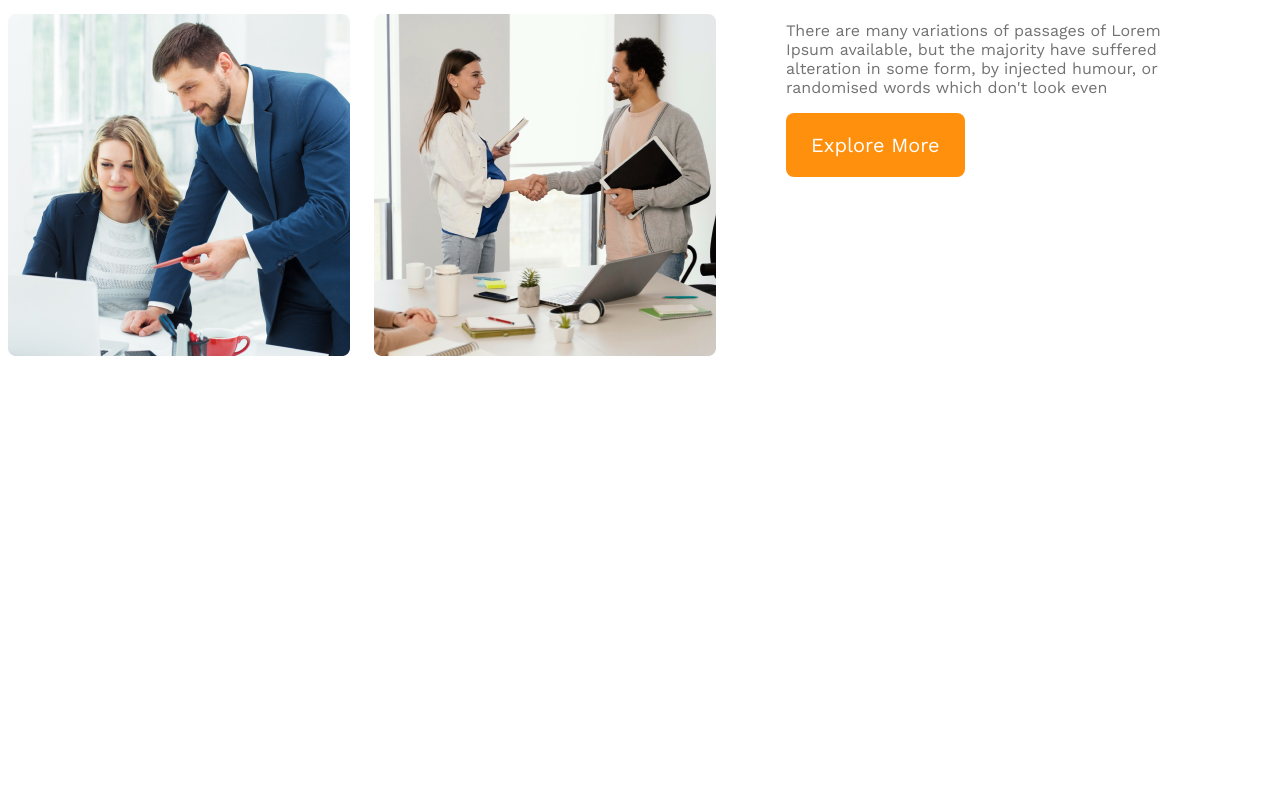
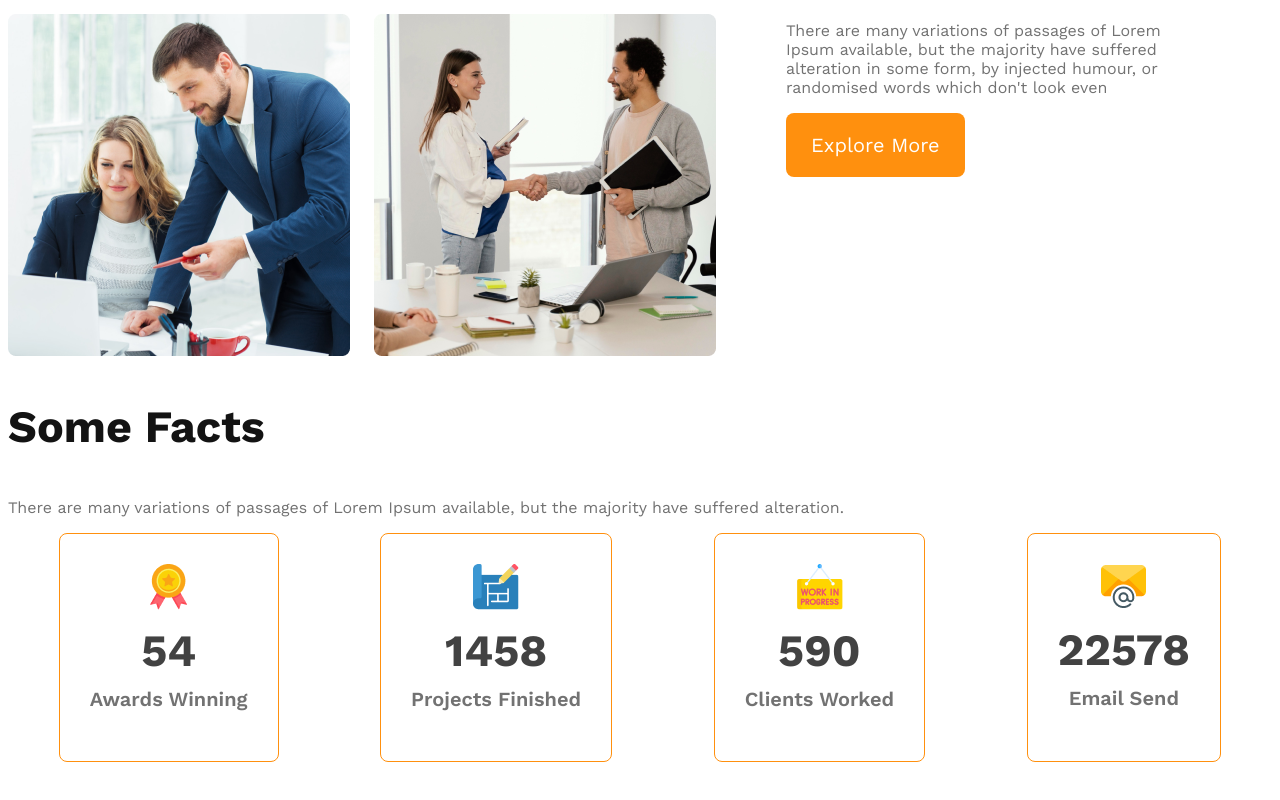
Before and after one commit to Zhyphez/g3-Architects-Website, a plain HTML site: page index.html in a window 1280 px wide. Shown: the part 1277-2077 px from the top of the page. Before the commit the page ends 1703 px from the top, so only its background shows below. Drawn offline with nearby package versions, Linux system fonts and the light colour scheme.

Commit message:
Facts and more

```diff
--- a/Styles/Architect.css
+++ b/Styles/Architect.css
@@ -22,6 +22,13 @@
     border: 0;
 }
 
+.section-title {
+    font-size: 2.8rem;
+    font-weight: 700;
+    color: #131313;
+}
+
+
 /* header styles */
 header {
     background: rgba(255, 144, 14, 0.10);
@@ -32,12 +39,6 @@ nav {
     display: flex;
     justify-content: space-between;
     align-items: center;
-}
-
-.nav-title {
-    font-size: 2.8rem;
-    font-weight: 700;
-    color: #131313;
 }
 
 nav>ul {
@@ -76,38 +77,68 @@ nav li a {
 }
 
 /* main styles */
-main{
+main {
     max-width: 1440px;
-    margin: 70px auto ;
+    margin: 70px auto;
 }
+
 /* teams styles */
-.teams-container{
+.teams-container {
     display: flex;
     align-items: center;
 }
 
-.teams-img-container{
+.teams-img-container {
     display: grid;
     grid-template-columns: repeat(2, 1fr);
     gap: 1.5rem;
 }
 
-.teams-content{
+.teams-content {
     padding-left: 70px;
     padding-right: 70px;
 }
-.teams-title{
+
+.teams-title {
     font-size: 2.8rem;
 }
 
-.teams-title .quick-list{
+.teams-title .quick-list {
     font-weight: 500;
 }
 
-.teams-title .text-features{
+.teams-title .text-features {
     color: #FF900E;
     font-weight: 700;
 }
+
+/* facts section */
+
+.facts-card-container {
+    display: flex;
+    justify-content: space-around;
+}
+
+.facts-card-container .card {
+    border-radius: 8px;
+    border: 1px solid #FF900E;
+    text-align: center;
+    padding: 30px;
+}
+
+.facts-card-container .card-title {
+    font-weight: 600;
+    font-size: 1.25rem;
+    margin-top: 5px;
+}
+
+.facts-card-container .card-stats {
+    font-size: 2.8rem;
+    color: #424242;
+    margin-top: 10px;
+    margin-bottom: 10px;
+}
+
 /* responsive media queries */
 /* mobile devices */
 @media screen and (max-width: 576px) {
@@ -119,10 +150,12 @@ main{
     .teams-container {
         flex-direction: column;
     }
-    .teams-img-container{
+
+    .teams-img-container {
         grid-template-columns: 1fr;
     }
-    .teams-content{
+
+    .teams-content {
         padding-left: 20px;
         padding-right: 20px;
     }
@@ -135,7 +168,8 @@ main{
         padding: 50px;
     }
 
-    nav, .teams-container{
+    nav,
+    .teams-container {
         flex-direction: column;
     }
 }
--- a/index.html
+++ b/index.html
@@ -12,7 +12,7 @@
     <!-- header starting -->
     <header>
         <nav>
-            <h3 class="nav-title">G3 Architects</h3>
+            <h3 class="section-title">G3 Architects</h3>
             <ul>
                 <li><a href="">Home</a></li>
                 <li><a href="">About</a></li>
@@ -48,6 +48,36 @@
 
             </div>
         </section>
+        <!-- features section -->
+        <section class="features">
+        </section>
+        <!-- facts section -->
+        <section class="facts">
+            <h3 class="section-title">Some Facts</h3>
+            <p class="text-light-gray">There are many variations of passages of Lorem Ipsum available, but the majority have suffered alteration.</p>
+            <div class="facts-card-container">
+                <div class="card">
+                    <img src="images/icons/ribon.png" alt="">
+                    <h2 class="card-stats">54</h2>
+                    <p class="card-title text-light-gray">Awards Winning</p>
+                </div>
+                <div class="card">
+                    <img src="images/icons/projects.png" alt="">
+                    <h2 class="card-stats">1458</h2>
+                    <p class="card-title text-light-gray">Projects Finished</p>
+                </div>
+                <div class="card">
+                    <img src="images/icons/customers.png" alt="">
+                    <h2 class="card-stats">590</h2>
+                    <p class="card-title text-light-gray">Clients Worked</p>
+                </div>
+                <div class="card">
+                    <img src="images/icons/email.png" alt="">
+                    <h2 class="card-stats">22578</h2>
+                    <p class="card-title text-light-gray">Email Send</p>
+                </div>
+            </div>
+        </section>
     </main>
     <footer>
 
```
